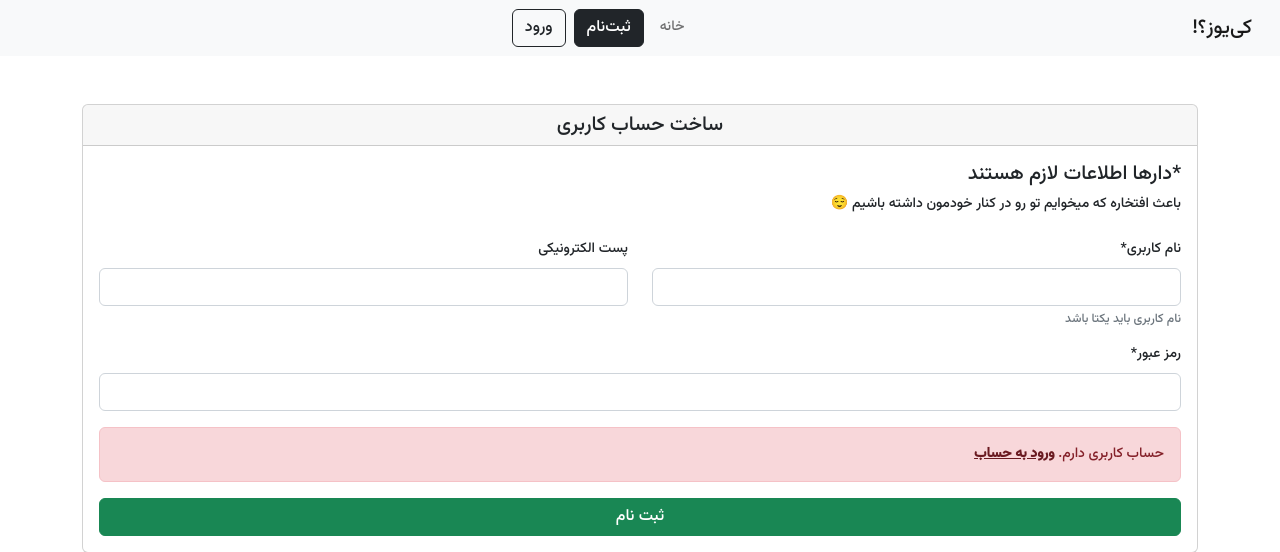
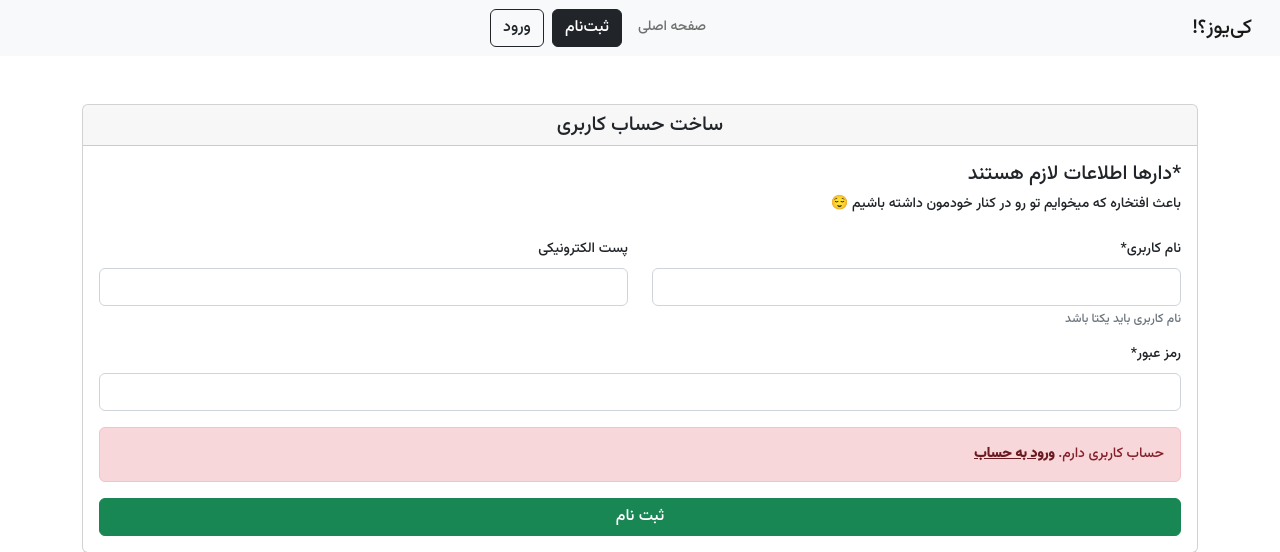
Before and after one commit to kouhkan/kiuse, a Django app: page /auth/signup in a window 1280 px wide. Shown: the top 552 px of the page. Run offline with Django 4.2, Linux system fonts and the light colour scheme; some libraries are stand-ins or nearby versions.

Commit message:
refactor: correct different state of user navbar

```diff
--- a/templates/partials/navbar.html
+++ b/templates/partials/navbar.html
@@ -6,10 +6,11 @@
     </button>
     <div class="collapse navbar-collapse justify-content-center" id="navbarNavAltMarkup">
       <div class="navbar-nav">
-        <a class="nav-link" href="#">خانه</a>
           {% if request.user.is_authenticated %}
+            <a class="nav-link" href="{% url 'users:index' %}">پروفایل</a>
             <a class="btn btn-danger mr-2" href="{% url 'authnz:signout' %}">خروج</a>
           {% else %}
+            <a class="nav-link" href="#">صفحه اصلی</a>
             <a class="btn btn-dark mx-2" href="{% url 'authnz:signup' %}">ثبت‌نام</a>
             <a class="btn btn-outline-dark" href="{% url 'authnz:signin' %}">ورود</a>
           {% endif %}
```
